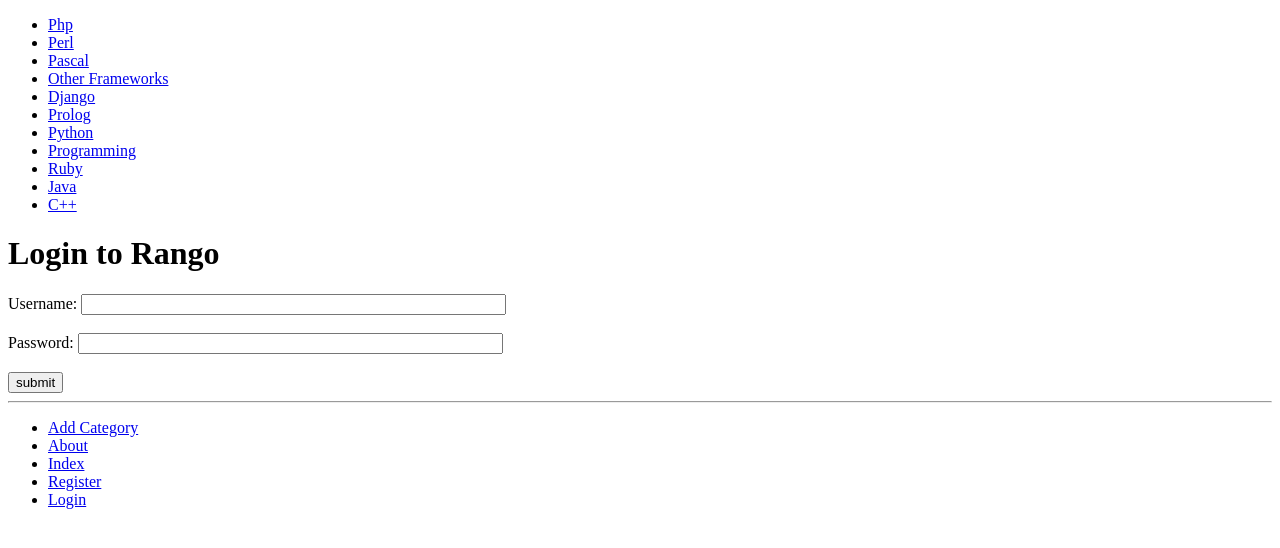
After one commit to ocm128/tango_django, a Django app: page /rango/login/ in a window 1280 px wide. The commit adds this page. Shown: the top 548 px of the page. Run offline with Django 3.2, Linux system fonts and the light colour scheme; data comes from the database, SQL or seed files in the repository; both versions use the stored data as it was after the commit.

Commit message:
Created login view, url and template

```diff
--- a/rango/urls.py
+++ b/rango/urls.py
@@ -11,4 +11,5 @@ urlpatterns = [
     url(r'^category/(?P<category_name_slug>[\w\-]+)/add_page/$',
      views.add_page, name='add_page'),
     url(r'^register/$', views.register, name='register'),
+    url(r'^login/$', views.user_login, name='login'),
 ]
--- a/rango/views.py
+++ b/rango/views.py
@@ -1,6 +1,8 @@
 from django.shortcuts import render
 
-from django.http import HttpResponse
+from django.http import HttpResponse, HttpResponseRedirect
+from django.contrib.auth import authenticate, login
+from django.core.urlresolvers import reverse
 
 from rango.models import Category, Page
 from rango.forms import CategoryForm, PageForm, UserForm, UserProfileForm
@@ -159,3 +161,45 @@ def register(request):
                                     {'user_form': user_form,
                                         'profile_form': profile_form,
                                         'registered': registered})
+
+
+
+def user_login(request):
+
+    if request.method == 'POST':
+        # Gather the username and password provided by the user.
+        # This information is obtained from the login form.
+        # We use request.POST.get('<variable>') as opposed
+        # to request.POST['<variable>'], because the
+        # request.POST.get('<variable>') returns None if the
+        # value does not exist, while request.POST['<variable>']
+        # will raise a KeyError exception.
+        username = request.POST.get('username')
+        password = request.POST.get('password')
+
+        # If it is a valid combination, a User object is returned.
+        user = authenticate(username=username, password=password)
+
+        # If we have a User object, the details are correct.
+        # If None (Python's way of representing the absence of a value), no user
+        # with matching credentials was found.
+        if user:
+            # Is the account active? It could have been disabled.
+            if user.is_active:
+                # If the account is valid and active, we can log the user in.
+                # We'll send the user back to the homepage.
+                login(request, user)
+                return HttpResponseRedirect(reverse('index'))
+            else:
+                # An inactive account was used - no logging in!
+                return HttpResponse('Your rango account is disabled')
+        else:
+            # Bad login details were provided. Is not possible log the user in
+            print('Invalid login details {0}, {1}'.format(username, password))
+            return HttpResponse('Invalid login details supplied.')
+
+    # The request is not a HTTP POST, so display the login form.
+    # This scenario would most likely be a HTTP GET.
+    else:
+        # No context variables to pass, blank dictionary object
+        return render(request, 'rango/login.html', {})
--- a/templates/rango/base.html
+++ b/templates/rango/base.html
@@ -32,6 +32,7 @@
             <li><a href="{% url 'about' %}">About</a></li>
             <li><a href="{% url 'index' %}">Index</a></li>
             <li><a href="{% url 'register' %}">Register</a></li>
+            <li><a href="{% url 'login' %}">Login</a></li>
         </ul>
     </div>
 </body>
--- /dev/null
+++ b/templates/rango/login.html
@@ -0,0 +1,18 @@
+{% extends "rango/base.html" %}
+{% load staticfiles %}
+
+{% block title_block %}
+    Login
+{% endblock %}
+
+{% block body_block %}
+<h1>Login to Rango</h1>
+    <form id="login_form" method="post" action=" {% url 'login' %} ">
+        {% csrf_token %}
+        Username: <input type="text" name="username" value="" size="50">
+        <br><br>
+        Password: <input type="password" name="password" value="" size="50">
+        <br><br>
+        <input type="submit" value="submit">
+    </form>
+{% endblock %}
```
Also changed, not shown: templates/rango/index.html (+7 -0 lines), db.sqlite3, media/profile_images/gafa3.png (added).
